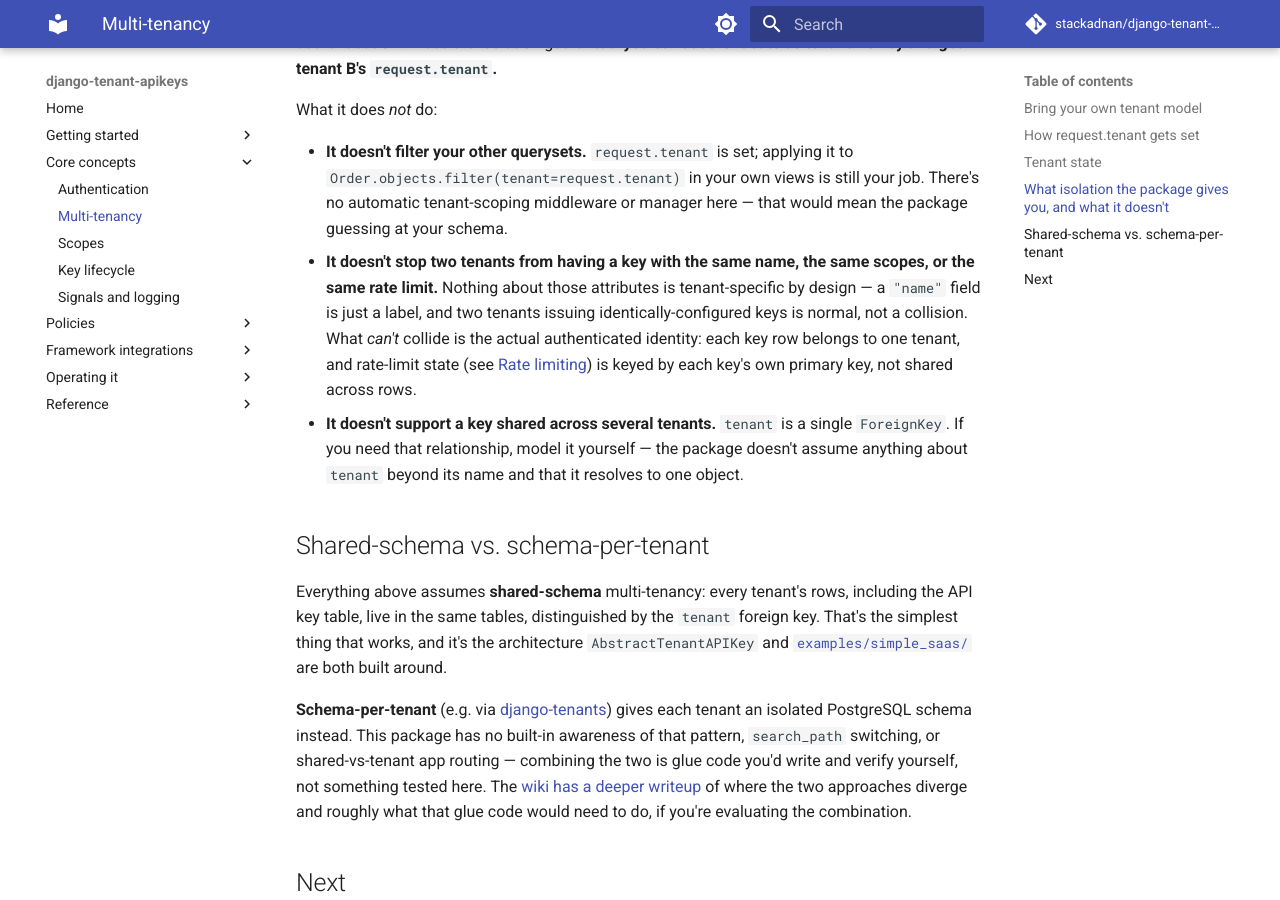
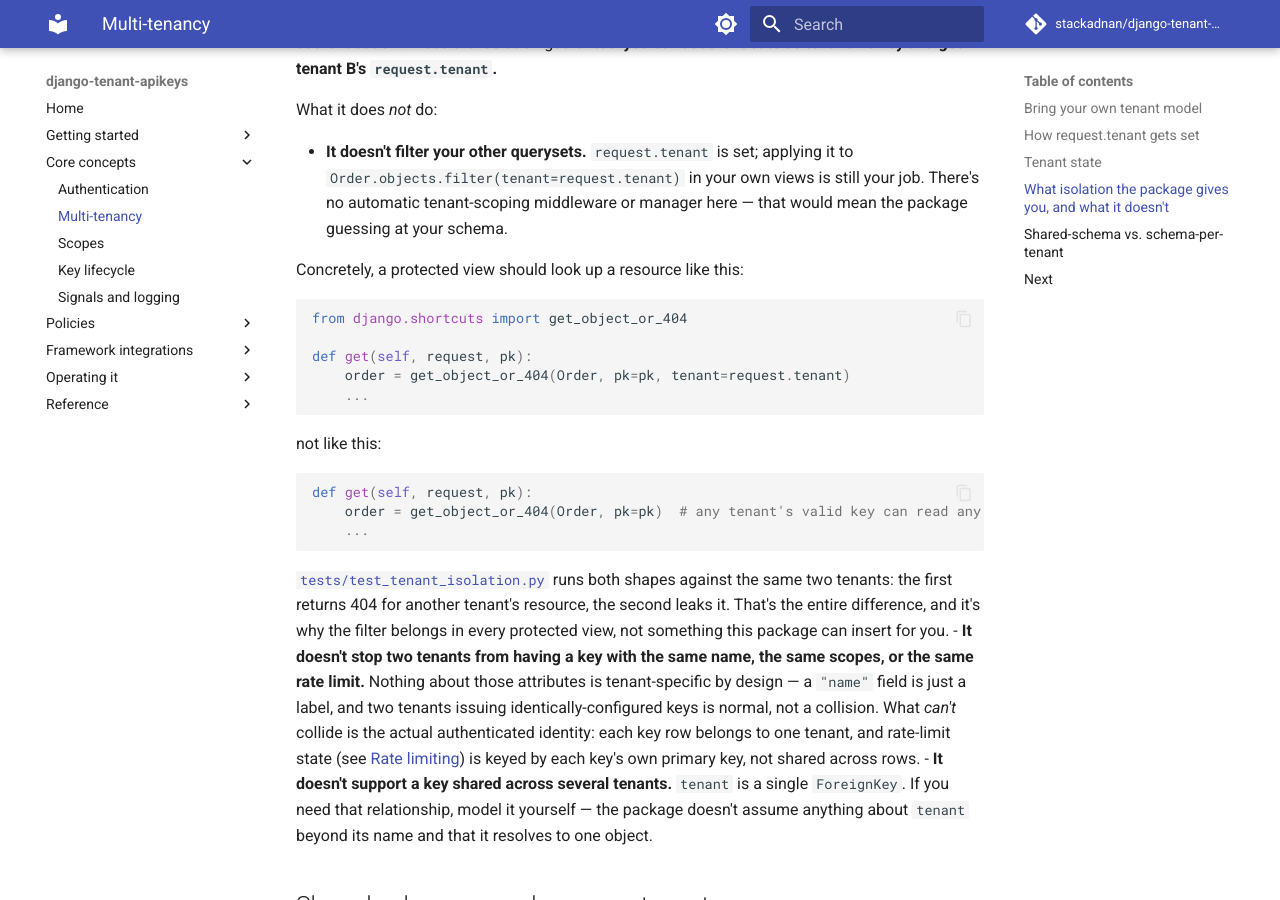
Before and after one commit to stackadnan/django-tenant-apikeys, an MkDocs documentation site: the page built from docs/multi-tenancy.md, in a window 1280 px wide and 900 px high, scrolled down 1879 px. Built offline with MkDocs 1.6.1 and Material for MkDocs 9.7.7, drawn with Linux system fonts in a browser that asks for light colours; comment, search, counter and statistics services are not loaded.

Commit message:
docs: add an example of tenant-scoped resource lookups
Show how adding a tenant filter to get_object_or_404() prevents
users from accessing another tenant's resources, while leaving
the filter out can expose them.

Link to tests/test_tenant_isolation.py, which demonstrates both
cases using two separate tenants.

````diff
--- a/docs/multi-tenancy.md
+++ b/docs/multi-tenancy.md
@@ -90,6 +90,30 @@ What it does *not* do:
   applying it to `Order.objects.filter(tenant=request.tenant)` in your own
   views is still your job. There's no automatic tenant-scoping middleware or
   manager here — that would mean the package guessing at your schema.
+
+  Concretely, a protected view should look up a resource like this:
+
+  ```python
+  from django.shortcuts import get_object_or_404
+
+  def get(self, request, pk):
+      order = get_object_or_404(Order, pk=pk, tenant=request.tenant)
+      ...
+  ```
+
+  not like this:
+
+  ```python
+  def get(self, request, pk):
+      order = get_object_or_404(Order, pk=pk)  # any tenant's valid key can read any pk
+      ...
+  ```
+
+  [`tests/test_tenant_isolation.py`](https://github.com/stackadnan/django-tenant-apikeys/blob/main/tests/test_tenant_isolation.py)
+  runs both shapes against the same two tenants: the first returns 404 for
+  another tenant's resource, the second leaks it. That's the entire
+  difference, and it's why the filter belongs in every protected view, not
+  something this package can insert for you.
 - **It doesn't stop two tenants from having a key with the same name, the
   same scopes, or the same rate limit.** Nothing about those attributes is
   tenant-specific by design — a `"name"` field is just a label, and two
````
